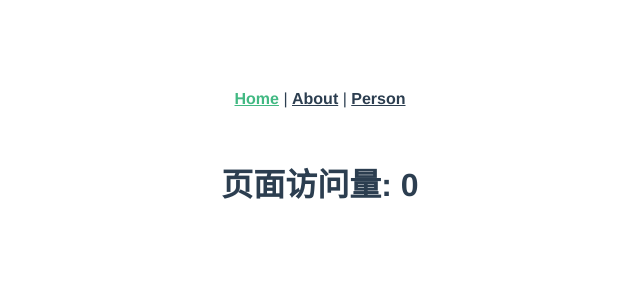
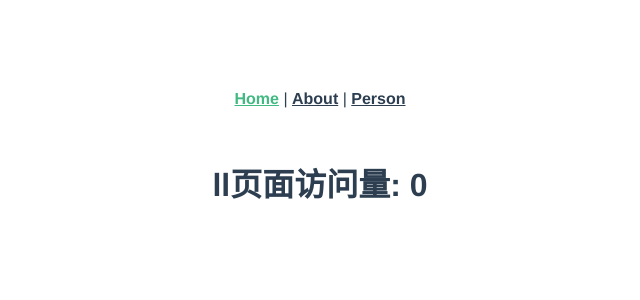
Before and after one commit to jly61/comeon-front, a Vue app: page / in a window 1280 px wide. Shown: the top 300 px of the page, without its empty margins (320-960 px from the left). Built offline with nearby package versions, Linux system fonts and the light colour scheme; no server answers.

Commit message:
test: ci/cd测试

```diff
--- a/src/App.vue
+++ b/src/App.vue
@@ -6,7 +6,7 @@
       <router-link to="/person">Person</router-link>
     </div>
     <router-view/>
-    <h1>页面访问量: {{ pv }}</h1>
+    <h1>ll页面访问量: {{ pv }}</h1>
   </div>
 </template>
 
```
